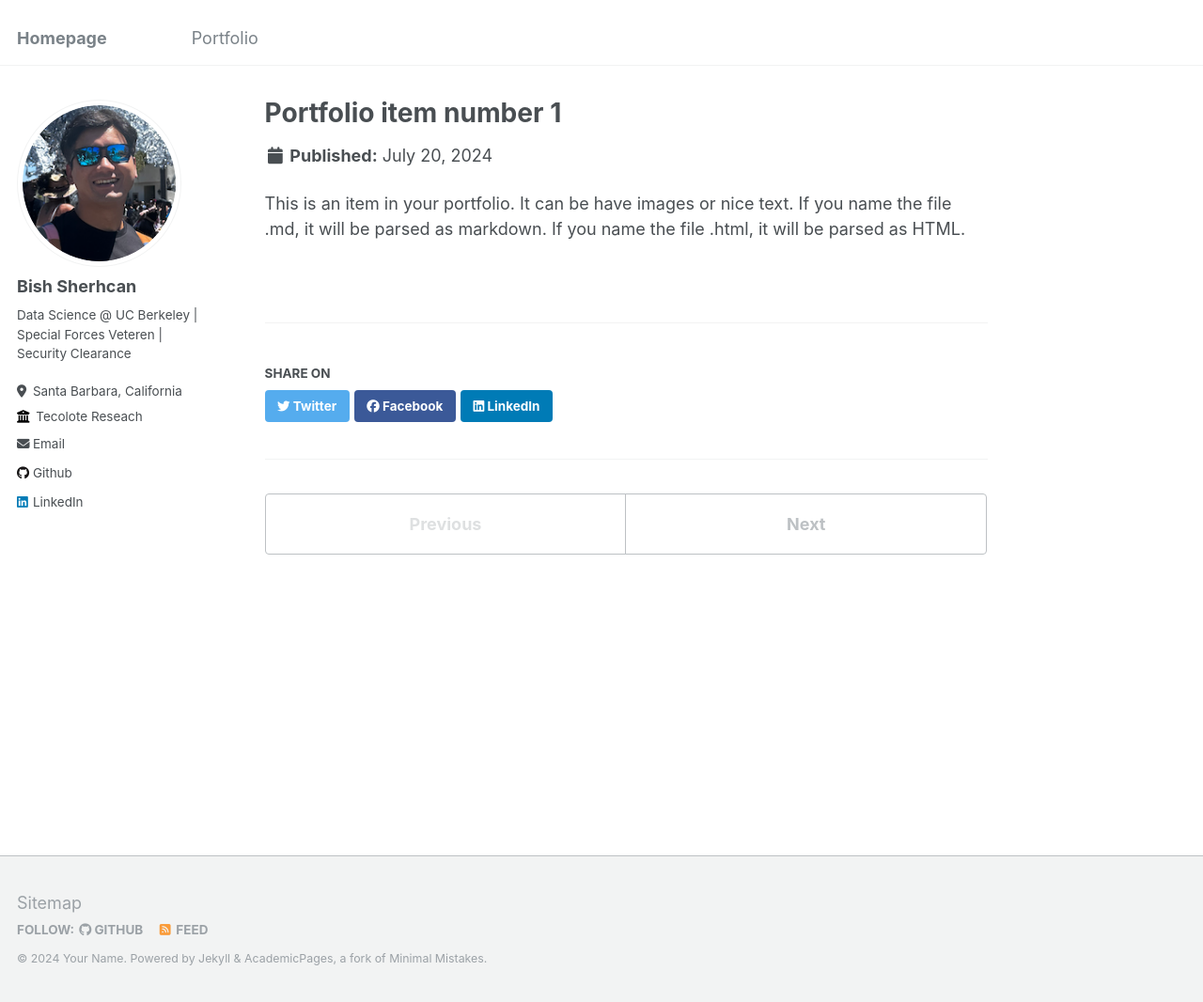
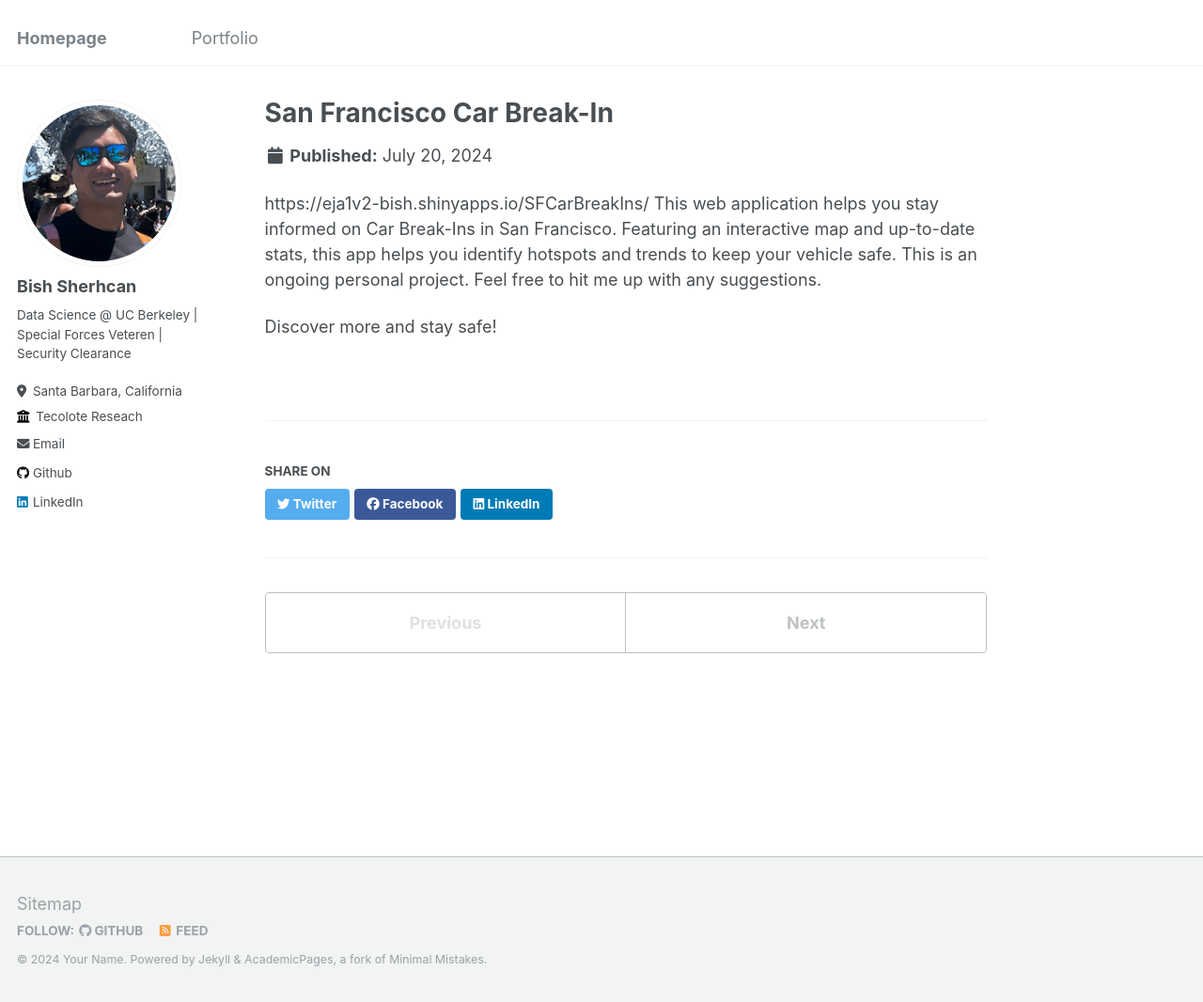
Before and after one commit to bishchan/bishchan.github.io, a Jekyll site: the page built from _portfolio/portfolio-1.md, in a window 1280 px wide and 1066 px high. Shown: the whole window at 94% size. Built offline with Jekyll 4.4.1, drawn with Linux system fonts in a browser that asks for light colours.

Commit message:
Update portfolio-1.md

```diff
--- a/_portfolio/portfolio-1.md
+++ b/_portfolio/portfolio-1.md
@@ -1,7 +1,10 @@
 ---
-title: "Portfolio item number 1"
-excerpt: "Short description of portfolio item number 1<br/><img src='/images/500x300.png'>"
+title: "San Francisco Car Break-In"
+excerpt: "Track car break-ins in SF 1<br/><img src='/images/sf_car.png'>"
 collection: portfolio
 ---
 
-This is an item in your portfolio. It can be have images or nice text. If you name the file .md, it will be parsed as markdown. If you name the file .html, it will be parsed as HTML.
+https://eja1v2-bish.shinyapps.io/SFCarBreakIns/
+This web application helps you stay informed on Car Break-Ins in San Francisco. Featuring an interactive map and up-to-date stats, this app helps you identify hotspots and trends to keep your vehicle safe. This is an ongoing personal project. Feel free to hit me up with any suggestions.
+
+Discover more and stay safe!
```
